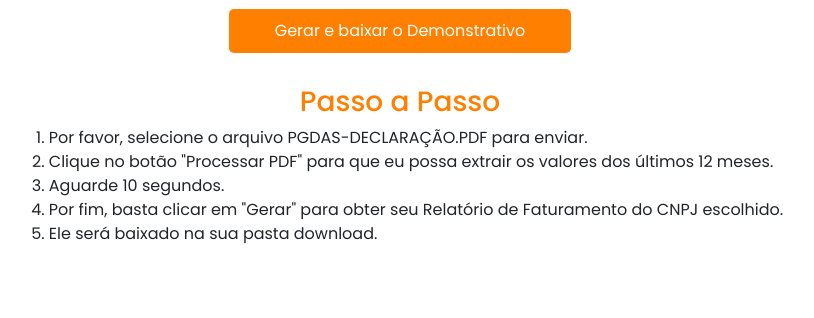
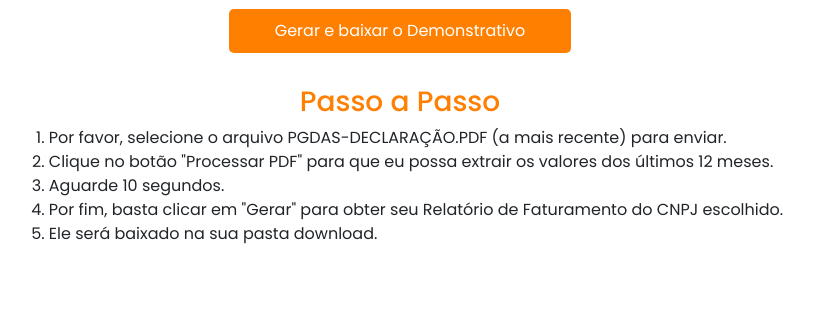
Before and after one commit to Darllisouza/FullStack_Faturamento, a Flask app: page / in a window 1280 px wide. Shown: the part 459-777 px from the top of the page, without its empty margins (240-1054 px from the left). Run offline with Flask 3, Linux system fonts and the light colour scheme; parts of the project's set-up code (start-up, migrations or seed data) failed here and were passed over; some libraries are stand-ins or nearby versions.

Commit message:
update PGDASD

```diff
--- a/templates/index.html
+++ b/templates/index.html
@@ -59,7 +59,7 @@
         <div id="instructions">
         <h3>Passo a Passo</h3>
         <ol>
-            <li>Por favor, selecione o arquivo PGDAS-DECLARAÇÃO.PDF para enviar.</li>
+            <li>Por favor, selecione o arquivo PGDAS-DECLARAÇÃO.PDF (a mais recente) para enviar.</li>
             <li>Clique no botão "Processar PDF" para que eu possa extrair os valores dos últimos 12 meses.</li>
             <li>Aguarde 10 segundos.</li>
             <li>Por fim, basta clicar em "Gerar" para obter seu Relatório de Faturamento do CNPJ escolhido.</li>
```
